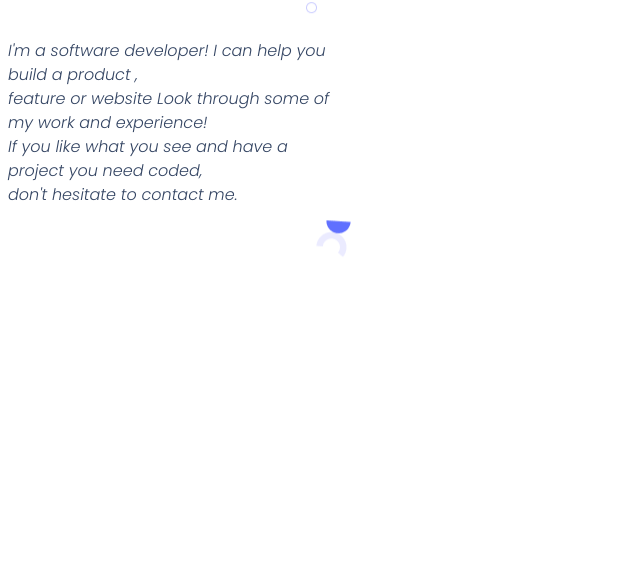
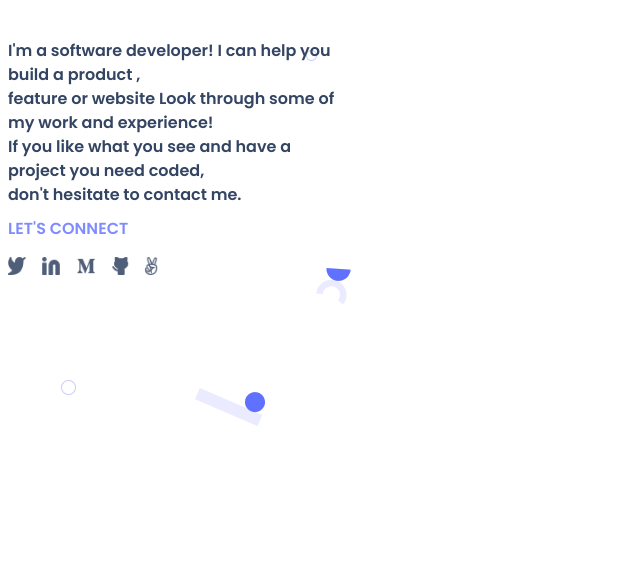
Before and after one commit to goldfloored/Microverse_mobile_portfolio, a website: page index.html in a window 1280 px wide. Shown: the part 217-800 px from the top of the page, without its empty margins (0-640 px from the left). Drawn offline with Linux system fonts and the light colour scheme.

Commit message:
Add social icons & divide sections

```diff
--- a/index.html
+++ b/index.html
@@ -11,20 +11,25 @@
   </head>
 
   <body>
+
         <div class="header">
-            <div class="back">
                 <div class="toolbar1">
                     <h2 class="logo">My Logo</h2>
                     <div class="button">
-                        <a href="#" class="icon">  </a>
+                        <a href="#" class="icon"><img src="./img/Enabled.png"/>  </a>
                     </div>
                 </div>
+                <div class="back">
                     <div class="section">
                         <p class="header2">I'm Amine.
                             Glad to see you!</p>
                         <p class="body2">
                             I'm a software developer! I can help you build a product ,<br/> feature or website Look through some of my work and experience! <br/>If you like what you see and have a project you need coded, <br/>don't hesitate to contact me.
                         </p>
+                        <p class="lets">
+                            LET'S CONNECT
+                        </p>
+                        <a href="#"><img src="./img/social.png" alt="social_icons" class="social"/> </a>
                     </div>
             </div>
         </div>
--- a/styles.css
+++ b/styles.css
@@ -1,12 +1,22 @@
-.poppins {
-  font-family: 'Poppins', sans-serif;
+@import url('https://fonts.googleapis.com/css2?family=Poppins:wght@600&display=swap');
+@import url('https://fonts.googleapis.com/css2?family=Inter:wght@400;500;800&display=swap');
+
+body {
+  display: flex;
+  flex-wrap: wrap;
+  border-radius: 25px;
+}
+
+.social {
+  width: 40%;
+  height: 10%;
 }
 
 .back {
   background-image: url("./img/header-shapes\ mobile.png");
-  position: absolute;
-  width: 100%;
-  height: 70%;
+  width: auto;
+  background-repeat: no-repeat;
+  height: 82%;
 }
 
 .header {
@@ -36,6 +46,15 @@
   left: 1px;
   top: 44px;
   border-radius: 1px;
+}
+
+.lets {
+  font-family: 'Poppins', sans-serif;
+  font-style: normal;
+  font-weight: 500;
+  font-size: 16px;
+  line-height: 24px;
+  color: #7f8cff;
 }
 
 .logo {
```
Also changed, not shown: img/social.png (added). Lines whose indentation alone changed are shown as unchanged.
